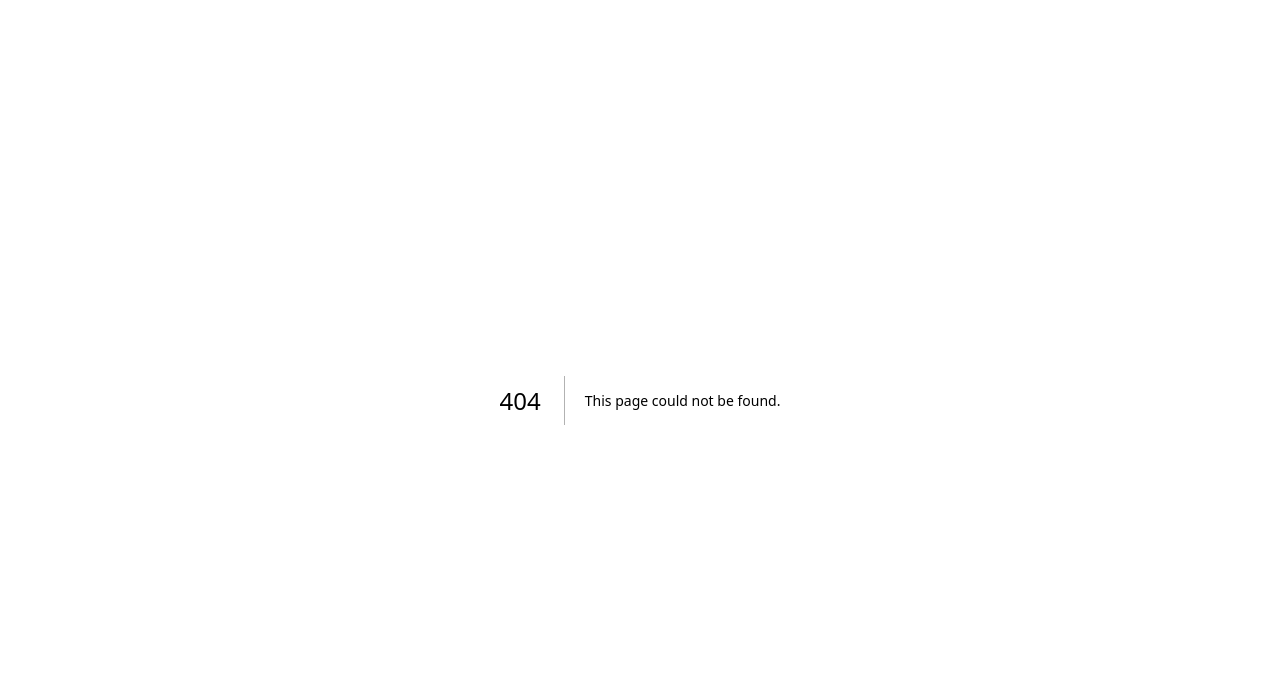
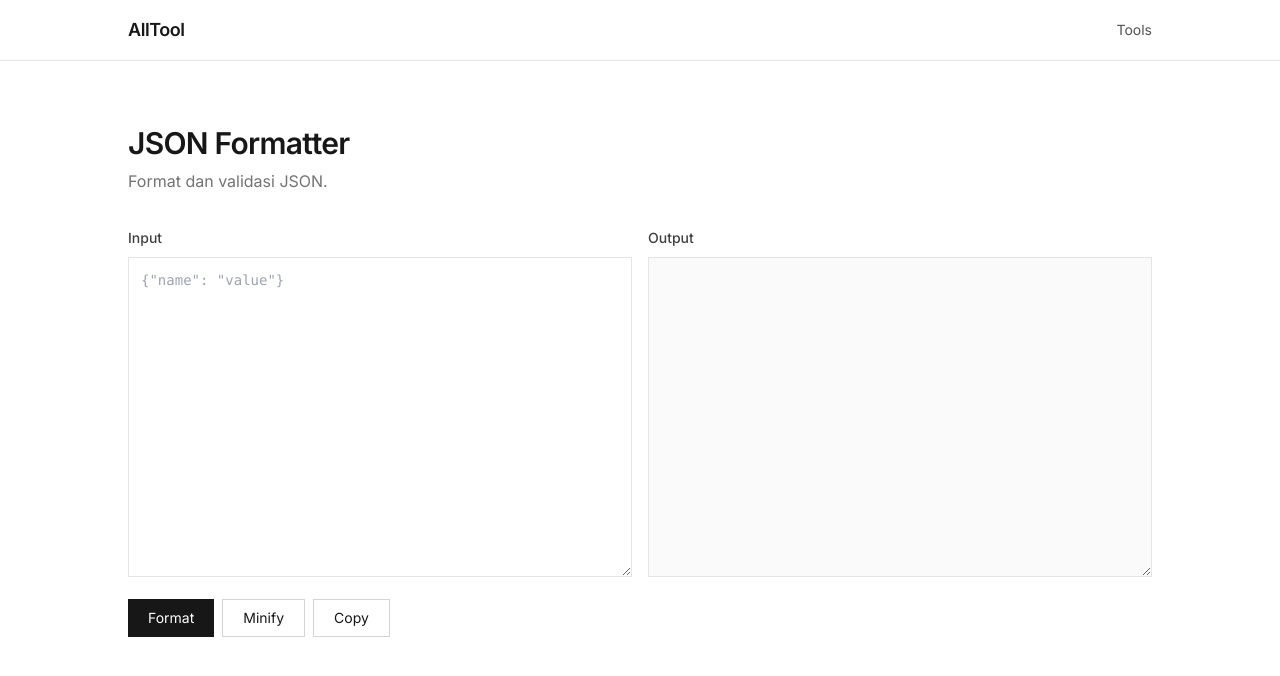
Before and after one commit to sionlimitles-spec/all-tool-sxzz, a Next.js app: page /tools/json-formatter in a window 1280 px wide. Before the commit this address had no page. Shown: the top 676 px of the page. Built offline with nearby package versions, Linux system fonts and the light colour scheme.

Commit message:
Add JSON Formatter component
This component allows users to format and validate JSON input, providing options to format, minify, and copy the output.

```diff
--- /dev/null
+++ b/src/app/tools/json-formatter/page.tsx
@@ -0,0 +1,87 @@
+"use client";
+
+import { useState } from "react";
+import Link from "next/link";
+
+export default function JsonFormatter() {
+  const [input, setInput] = useState("");
+  const [output, setOutput] = useState("");
+  const [error, setError] = useState("");
+
+  const format = () => {
+    try {
+      const parsed = JSON.parse(input);
+      setOutput(JSON.stringify(parsed, null, 2));
+      setError("");
+    } catch (e) {
+      setError(e instanceof Error ? e.message : "JSON tidak valid");
+      setOutput("");
+    }
+  };
+
+  const minify = () => {
+    try {
+      const parsed = JSON.parse(input);
+      setOutput(JSON.stringify(parsed));
+      setError("");
+    } catch (e) {
+      setError(e instanceof Error ? e.message : "JSON tidak valid");
+      setOutput("");
+    }
+  };
+
+  const copyOutput = async () => {
+    await navigator.clipboard.writeText(output);
+  };
+
+  return (
+    <div className="min-h-screen bg-white">
+      <nav className="border-b border-neutral-200 px-6 py-4">
+        <div className="mx-auto flex max-w-5xl items-center justify-between">
+          <Link href="/" className="text-lg font-semibold tracking-tight text-neutral-900">AllTool</Link>
+          <Link href="/tools" className="text-sm text-neutral-600 hover:text-neutral-900">Tools</Link>
+        </div>
+      </nav>
+      <section className="px-6 py-16">
+        <div className="mx-auto max-w-5xl">
+          <h1 className="text-3xl font-semibold tracking-tight text-neutral-900">JSON Formatter</h1>
+          <p className="mt-2 text-neutral-500">Format dan validasi JSON.</p>
+
+          <div className="mt-8 grid gap-4 md:grid-cols-2">
+            <div>
+              <label className="text-sm font-medium text-neutral-700">Input</label>
+              <textarea
+                value={input}
+                onChange={(e) => setInput(e.target.value)}
+                className="mt-2 h-80 w-full border border-neutral-200 p-3 font-mono text-sm focus:border-neutral-900 focus:outline-none"
+                placeholder='{"name": "value"}'
+              />
+            </div>
+            <div>
+              <label className="text-sm font-medium text-neutral-700">Output</label>
+              <textarea
+                value={output}
+                readOnly
+                className="mt-2 h-80 w-full border border-neutral-200 bg-neutral-50 p-3 font-mono text-sm"
+              />
+            </div>
+          </div>
+
+          <div className="mt-4 flex gap-2">
+            <button onClick={format} className="bg-neutral-900 px-5 py-2 text-sm text-white hover:bg-neutral-700">
+              Format
+            </button>
+            <button onClick={minify} className="border border-neutral-300 px-5 py-2 text-sm hover:border-neutral-900">
+              Minify
+            </button>
+            <button onClick={copyOutput} className="border border-neutral-300 px-5 py-2 text-sm hover:border-neutral-900">
+              Copy
+            </button>
+          </div>
+
+          {error && <p className="mt-4 text-sm text-red-600">{error}</p>}
+        </div>
+      </section>
+    </div>
+  );
+}
```
